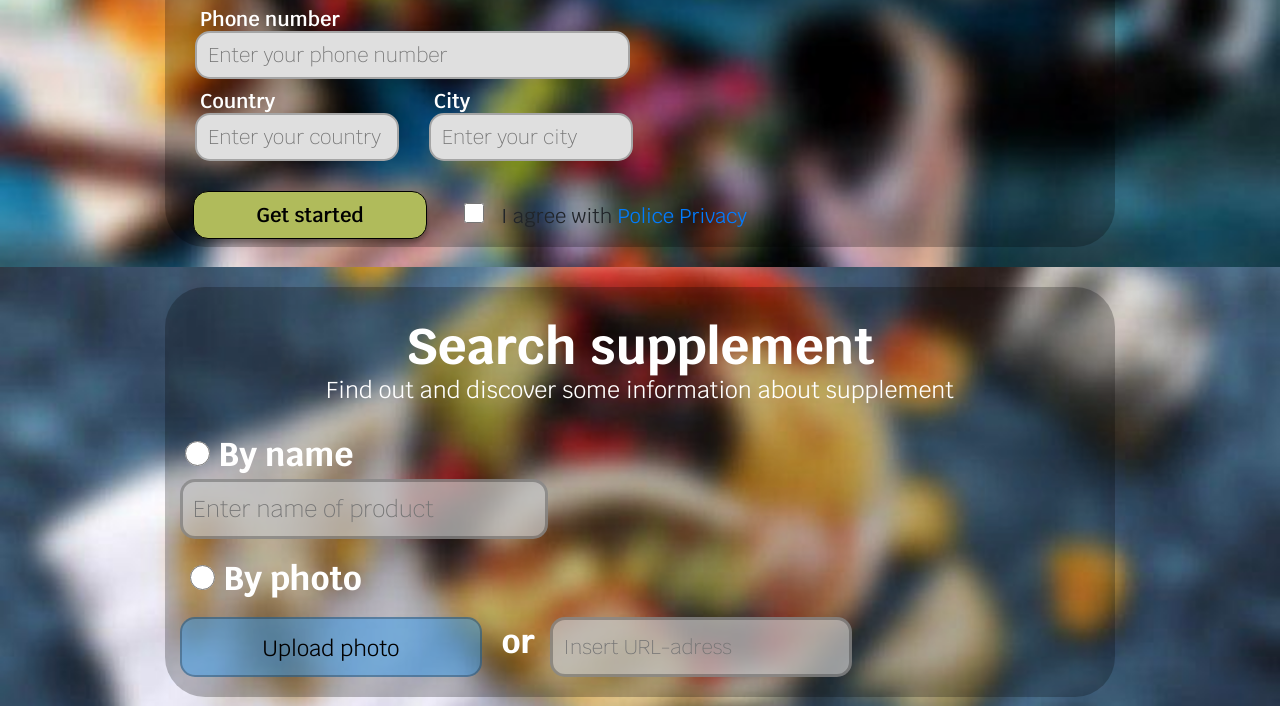
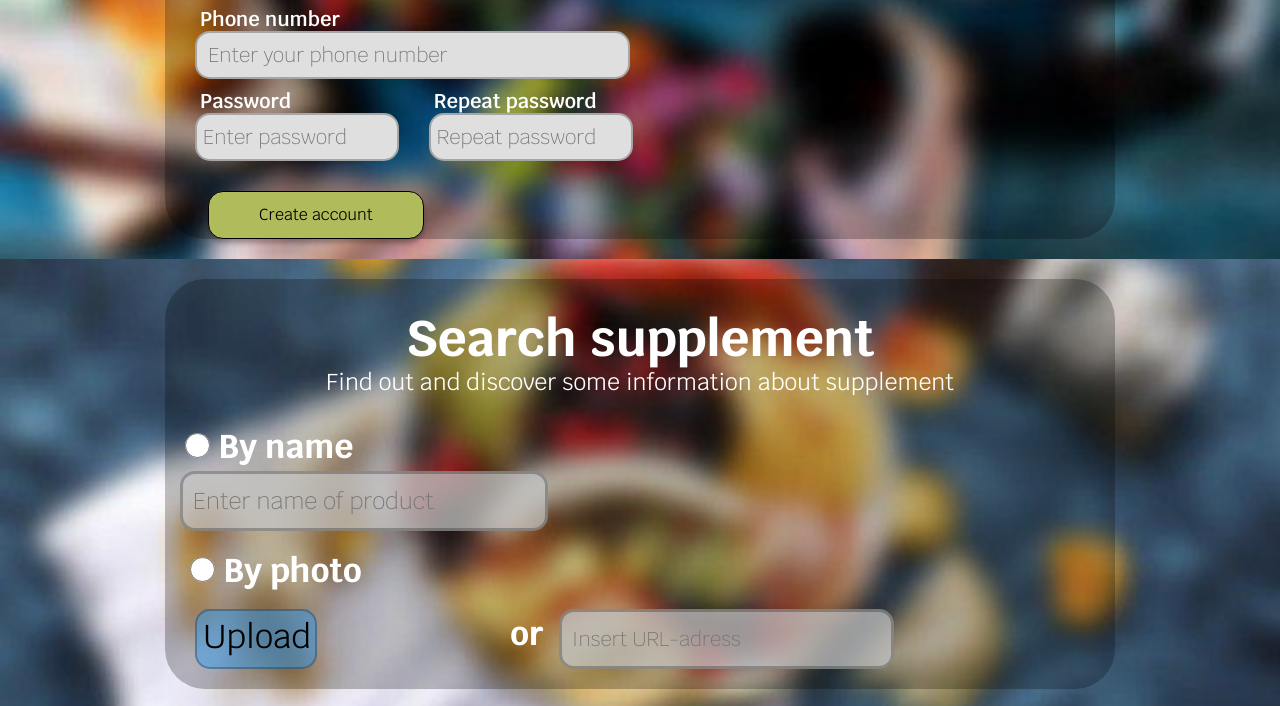
Before and after one commit to Vlad1705/Vlad1705.github.io, a website: page Healthy/index.html in a window 1280 px wide. Shown: the part 779-1485 px from the top of the page. Drawn offline with Linux system fonts and the light colour scheme; a web font is replaced by a local one.

Commit message:
Update index.html

```diff
--- a/Healthy/index.html
+++ b/Healthy/index.html
@@ -103,29 +103,24 @@
                     </div>
 
                     <div class="col-lg-3 section_inner_body_smallforms">
-                        <h3 class='section_inner_body_smallforms_title'>Country</h3>
+                        <h3 class='section_inner_body_smallforms_title'>Password</h3>
                         <div class="section_inner_body_smallforms_input">
-                            <input class = "section_inner_body_smallforms_input_1" type="text" placeholder=" Enter your country">
+                            <input class = "section_inner_body_smallforms_input_1" type="password" placeholder="Enter password">
                         </div>
                     </div>
                     <div class="col-lg-3 section_inner_body_smallforms">
-                        <h3 class='section_inner_body_smallforms_title'>City</h3>
+                        <h3 class='section_inner_body_smallforms_title'>Repeat password</h3>
                         <div class="section_inner_body_smallforms_input">
-                            <input class = "section_inner_body_smallforms_input_1" type="text" placeholder=" Enter your city">
+                            <input class = "section_inner_body_smallforms_input_1" type="password" placeholder="Repeat password">
                         </div>
                     </div>
                     <div class="col-lg-6"></div>
 
-                    <button class="col-lg-3 section_inner_body_button">
-                        <a class = "section_inner_body_button_text" href="#">Get started</a>
-                    </button>
+                    <div class="col-lg-5 ">
+						<input type="submit" value="Create account" class=" section_inner_body_button">
+					</div>
 
-                    <p class ='col-lg-6 section_inner_body_p'>
-                        <input class = 'section_inner_body_p_input'type="checkbox" name="a" value="I’m agree with Police Privacy">
-                        I agree with
-                        <a class = 'section_inner_body_p_a'href ='https://www.police.nsw.gov.au/privacy'>
-                            Police Privacy
-                        </a>
+
                     </p>
 
                 </div>
@@ -166,9 +161,9 @@
                             By photo
                         </div>
 
-                        <button class="col-lg-5 section2_inner_body_byphoto_button">
-                            <a class = "section2_inner_body_byphoto_button_text" href="#">Upload photo</a>
-                        </button>
+                        <div class="col-lg-5">
+                            <input type="submit" value="Upload photo" class="section2_inner_body_byphoto_button">
+                        </div>
                         <div class="or">or</div>
                         <input class='col-lg-5 section2_inner_body_byphoto_input' type="text" placeholder="Insert URL-adress">
 
```
